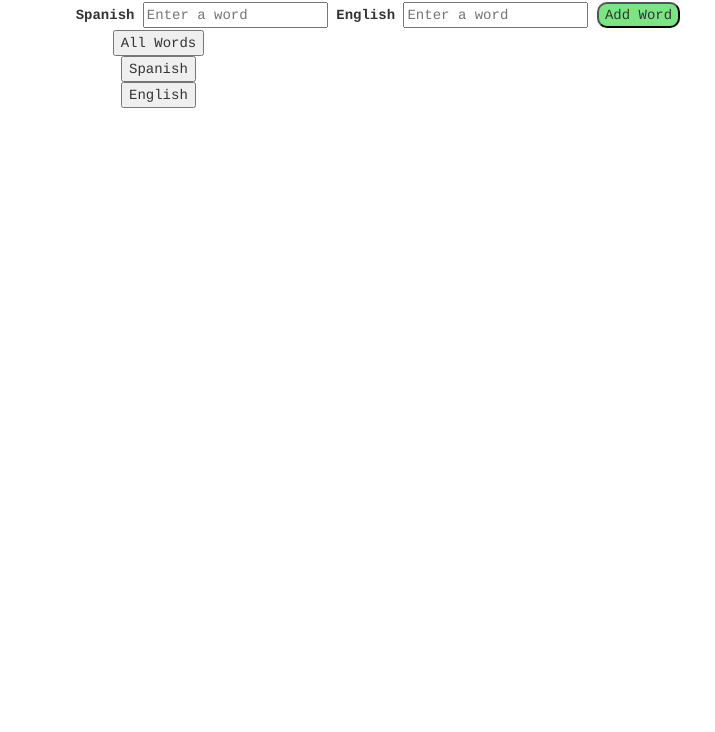
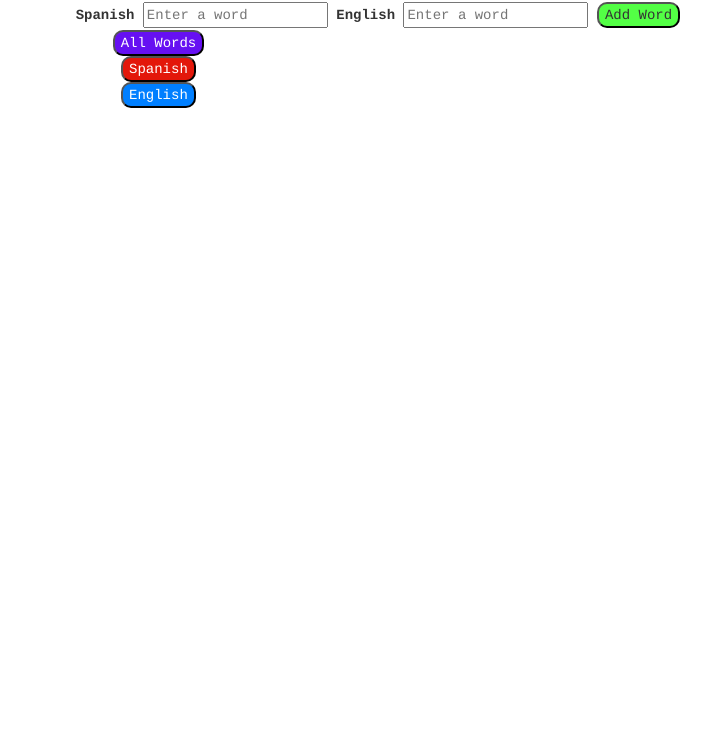
Before and after one commit to aleleyva10/language-vocab, a website: page public/views/index.html in a window 1280 px wide. Shown: the part 68-800 px from the top of the page, without its empty margins (0-715 px from the left). Drawn offline with nearby package versions, Linux system fonts and the light colour scheme; files that its build step writes are made by us from their sources; no server answers; files whose address does not match are found by name.

Commit message:
Final changes

```diff
--- a/public/scripts/VocabController.js
+++ b/public/scripts/VocabController.js
@@ -16,6 +16,8 @@ myApp.controller('VocabularyController', function(VocabService) {
       console.log('back in controller after post');
       vm.getVocabulary();
     });
+    vm.word1 = '';
+    vm.word2 = '';
   }; // end postToVocabulary
 
   vm.getVocabulary = function() {
--- a/public/styles/main.css
+++ b/public/styles/main.css
@@ -7,7 +7,7 @@ div {
   margin-left: 3%;
 }
 h1 {
-  color: #000080;
+  color: indigo;
   font-family: arial;
   margin-left: 2%;
 }
@@ -27,12 +27,43 @@ p {
 }
 
 .addBtn {
-  background-color: #7AE582;
+  background-color: #53FF45;
   border-radius: 10px;
 }
-
 
 .deleteBtn {
 background-color: red;
 border-radius: 10px;
 }
+
+.updateBtn {
+  background-color: #FFED66;
+  border-radius: 10px;
+}
+
+.saveBtn {
+  background-color: #9FFFCB;
+  border-radius: 10px;
+}
+
+
+.allBtn {
+  display: inline-grid;
+  background-color: #6610F2;
+  color: white;
+  border-radius: 10px;
+}
+
+.spanishBtn {
+  display: inline-block;
+  background-color: #E3170A;
+  color: white;
+  border-radius: 10px;
+}
+
+.englishBtn {
+  display: inline-block;
+  background-color: #007FFF;
+  color: white;
+  border-radius: 10px;
+}
```
Also changed, not shown: public/views/index.html (+0 -1 lines).
